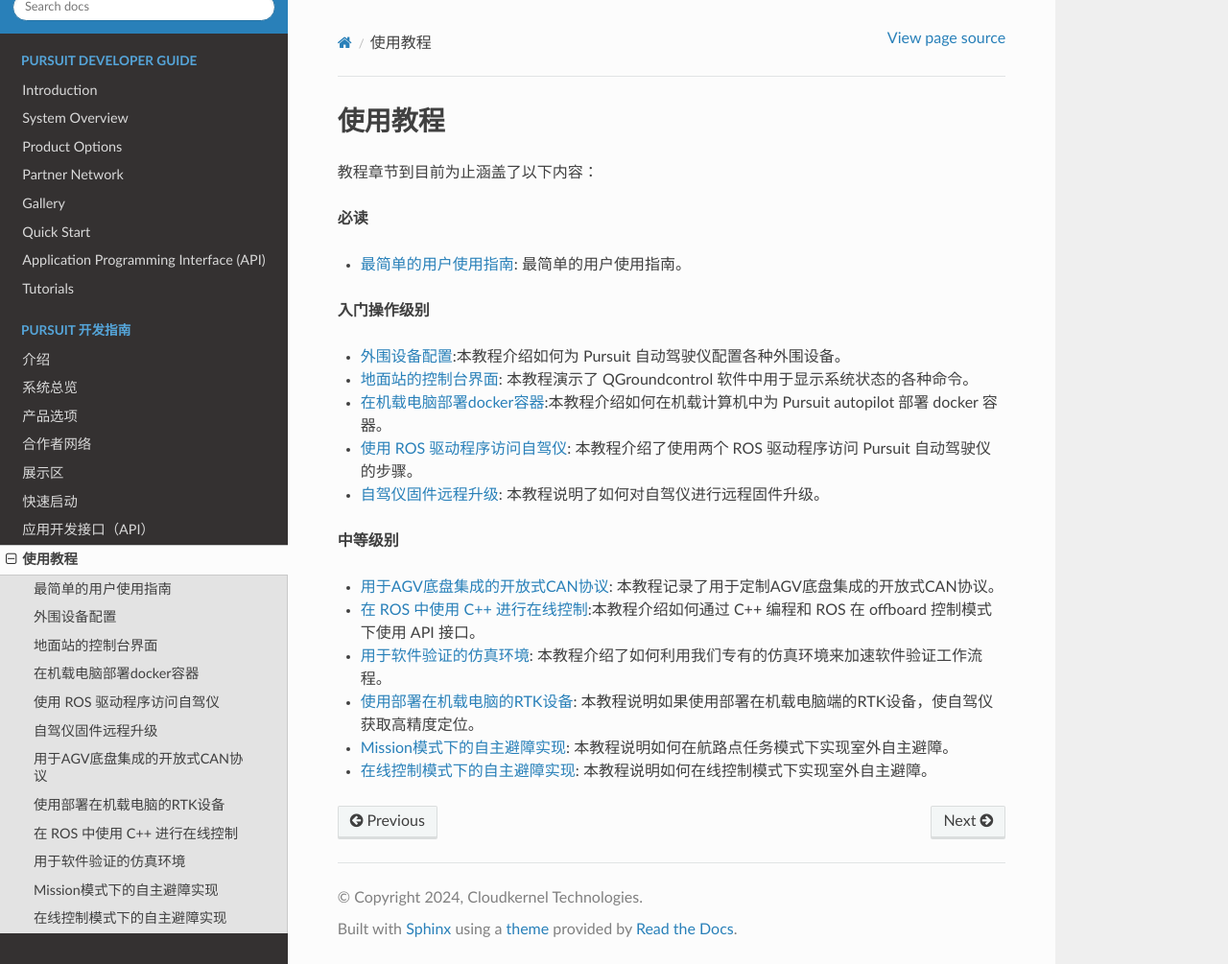
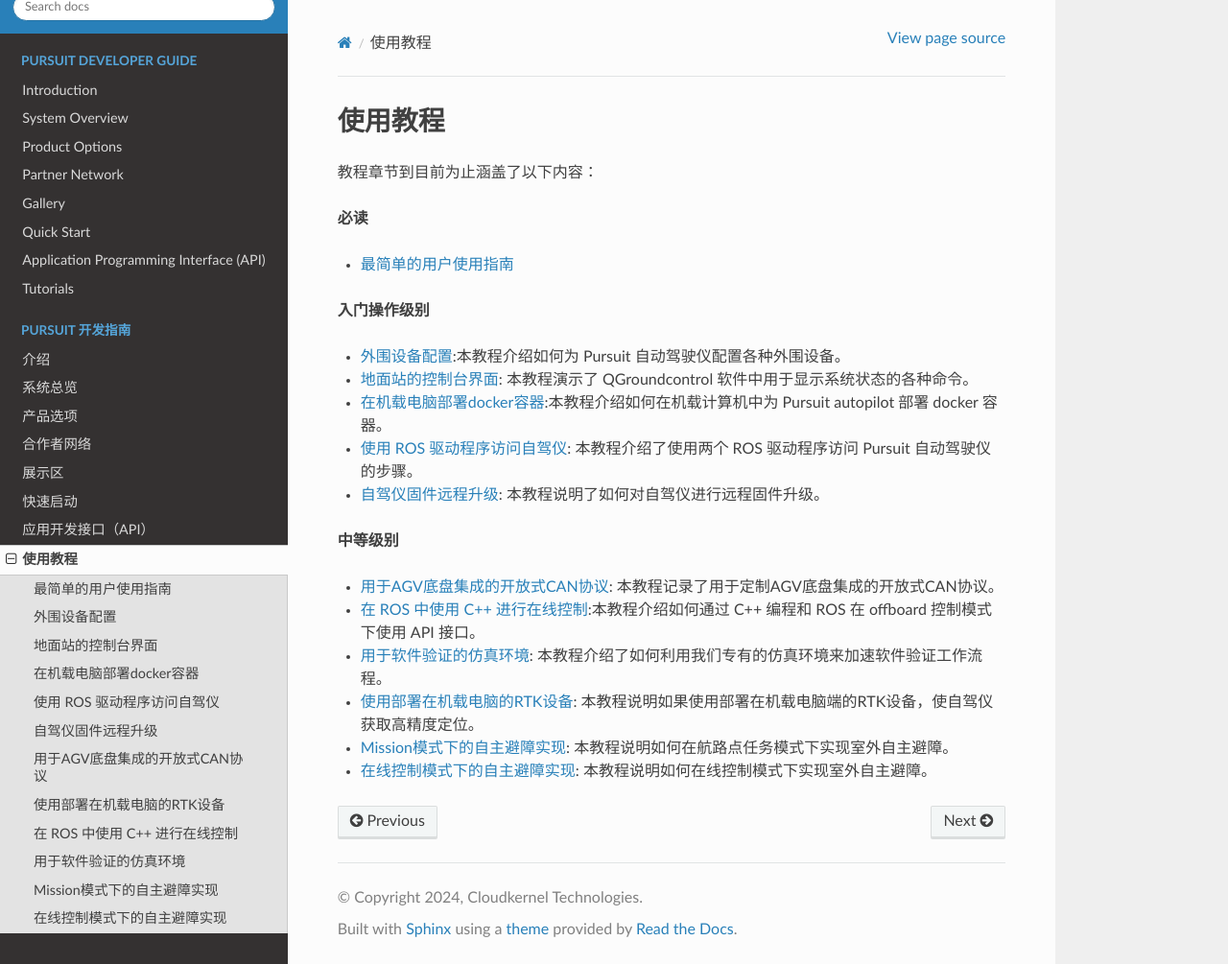
Before and after one commit to cloudkernel-tech/pursuit-guide, a Sphinx documentation site: the page built from docs/tutorials_zh/index.rst, in a window 1280 px wide and 1005 px high. Shown: the whole window at 96% size. Built offline with Sphinx 7.4.7 and the Read the Docs theme 3.1.0, drawn with Linux system fonts in a browser that asks for light colours.

Commit message:
minor update

```diff
--- a/docs/tutorials_zh/index.rst
+++ b/docs/tutorials_zh/index.rst
@@ -5,7 +5,7 @@
 
 **必读**
 
-* :ref:`tutorial_minimal_guide_zh`: 最简单的用户使用指南。
+* :ref:`tutorial_minimal_guide_zh`
 
 **入门操作级别**
 
```
